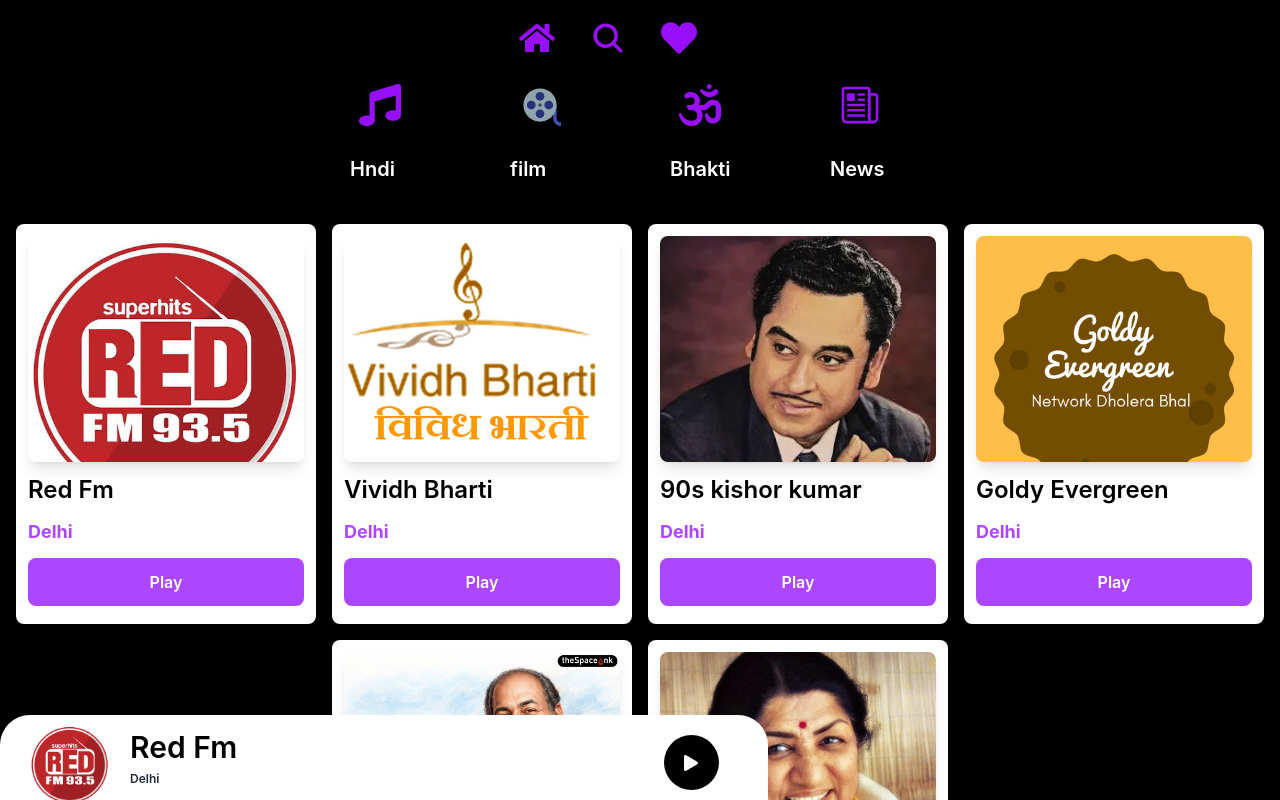
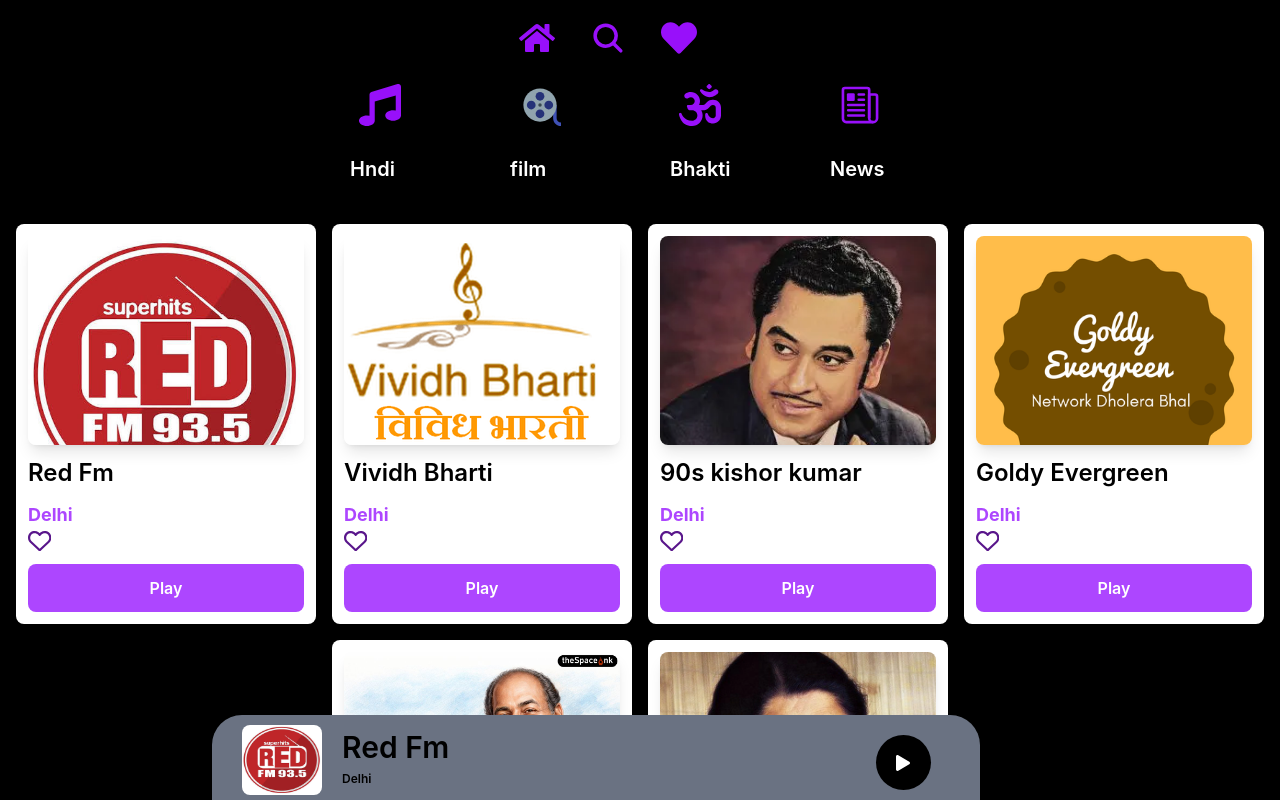
Before and after one commit to bharat3807/Fm-app, a React (Vite) app: page / in a window 1280 px wide. Shown: the top 800 px of the page. Built offline with nearby package versions, Linux system fonts and the light colour scheme.

Commit message:
Added: Likeslice.js and Liked.jsx

```diff
--- a/src/App.jsx
+++ b/src/App.jsx
@@ -2,6 +2,7 @@
 import Home from './pages/Home'
 import Navbar from './components/Navbar'
 import Search from './pages/Search'
+import Liked from './pages/Liked'
 import { BrowserRouter, Routes, Route } from "react-router-dom"
 import Player from './components/Player';
 function App() {
@@ -11,6 +12,7 @@
  <Routes>
   <Route path='/' element={<Home/>}/>
   <Route path='/Search' element={<Search/>}/>
+  <Route path='/Liked' element={<Liked/>}/>
 
 
  </Routes>
--- a/src/components/Cards.jsx
+++ b/src/components/Cards.jsx
@@ -1,5 +1,14 @@
 import React from 'react'
-function Cards({img, name, city,  onPlay }) {
+import { FaHeart, FaRegHeart } from "react-icons/fa6";
+
+import {useDispatch, useSelector} from "react-redux"
+import { AddLike,RemoveLike } from '../redux/LikeSlice';
+import station from '../Station';
+function Cards({img, name, city , stationIndex }) {
+  const dispatch = useDispatch();
+let Likedstation=useSelector(state=>state.Like)
+  const FmExistInLiked=Likedstation.some((station)=>(station.stationIndex==stationIndex))
+
   return (
      <div className='w-[300px] h-[400px] bg-white p-3 rounded-lg flex flex-col gap-3'>
           <div className='w-[100%] h-[60%] overflow-hidden rounded-lg shadow-lg'>
@@ -9,10 +18,23 @@
            {name}
             </div>
             <div className='w-full flex justify-between items-center'>
-          <div className='text-lg font-bold text-purple-500'>{city}</div>
+          <div className='text-lg font-bold text-purple-500 '>{city}
+          <div>
+            {!FmExistInLiked && ( <div onClick={()=>{
+                    dispatch(AddLike({name, img,city,stationIndex }))
+                   }}>
+                   <FaRegHeart className='text-purple-900 text-[1.3em] cursor-pointer'/>
+                   </div>)}
+                   {FmExistInLiked && ( <div onClick={()=>{
+                    dispatch(RemoveLike(stationIndex))
+                   }}>
+                   <FaHeart className='text-purple-900 text-[1.3em] cursor-pointer'/>
+                   </div>)}
+          </div>
+          </div>
 
           </div>
-          <button className='w-full p-3 bg-purple-500 rounded-lg text-white font-semibold hover:bg-purple-700 transition-all cursor-pointer' onClick={onPlay}>Play</button>
+          <button className='w-full p-3 bg-purple-500 rounded-lg text-white font-semibold hover:bg-purple-700 transition-all cursor-pointer' >Play</button>
         </div>
   )
 }
--- a/src/components/Navbar.jsx
+++ b/src/components/Navbar.jsx
@@ -13,7 +13,7 @@
 <Link to={"/Search"}>
  <IoSearch className='w-[36px]  h-[36px]' />
 </Link>
-<Link to={"/"}>
+<Link to={"/Liked"}>
  <FaHeart className='w-[36px]  h-[36px]' />
 </Link>
 
--- a/src/components/Player.jsx
+++ b/src/components/Player.jsx
@@ -10,10 +10,10 @@
 function Player() {
   let {Playingfm, Playfm,pausefm, Index, setIndex}=useContext(datacontext)
   return (
-    <div className='w-[100%] md:w-[60%] h-[85px] bg-white  fixed bottom-[75px] md:bottom-0 rounded-t-[30px] shadow-lg flex pt-[10px] justify-center md:items-center md:p-20px'>
+    <div  className='w-[100%] md:w-[60%] h-[85px] bg-gray-500 absolute fixed bottom-[75px] md:bottom-0 rounded-t-[30px] shadow-lg flex pt-[10px] md:items-center md:p-20px md:right-75'>
        <div className='flex justify-start items-start  gap-[20px] w-[80%] h-[100%] cursor-pointer  pl-[30px]'>
       <div>
-        <img src={station[Index].img} alt='' className='w-[70px] max-h-[70px] md:max-h-[80px] md:w-[80px] rounded-lg object-fill'/>
+        <img src={station[Index].img} alt='' className='w-[70px] max-h-[60px] md:max-h-[70px] md:w-[80px] rounded-lg object-fill'/>
       </div>
 
       <div className='text-[15px] md:text-[20px]'>
@@ -22,7 +22,7 @@
         {station[Index].name}
       </div>
 
-      <div  className='text-gray-800 text-[0.6em] font-semibold ' >
+      <div  className='text-purple-95000 text-[0.6em] font-semibold ' >
         {station[Index].city}
       </div>
       </div>
--- a/src/pages/Home.jsx
+++ b/src/pages/Home.jsx
@@ -9,7 +9,7 @@
 function Home() {
 
   return (
-    <div className='bg-black min-h-screen  '>
+    <div className='bg-black min-h-screen pb-[180px] '>
 
        <div className='  flex gap-5 justify-center pt-16 overflow-hidden object-cover flex-wrap'>
        {Categories.map((category)=>{
@@ -25,8 +25,8 @@
         })}
         <div className='flex flex-wrap gap-4 justify-center items-center'>
 
-          {station.map((item)=>(
-            <Cards key={item.id} img={item.img} name={item.name} city={item.city} />
+          {station.map((item, index)=>(
+            <Cards key={item.id || index} img={item.img} name={item.name} city={item.city} stationIndex={index}/>
           ))}
         </div>
         </div>
--- a/src/pages/Liked.jsx
+++ b/src/pages/Liked.jsx
@@ -0,0 +1,29 @@
+import React from 'react'
+import Player from "../Components/Player";
+import { useSelector } from 'react-redux';
+import Cards from '../components/Cards';
+function Like() {
+  let station=useSelector(state=>state.Like)
+  return (
+    <div  className=" w-full min-h-screen bg-black flex pb-[180px]  justify-center pt-2 md:pt-[100px] items-center flex-col gap-[30px]">
+     <Player/>
+     {!station.length<1?<>
+       <h1 className='text-white text-semibold text-[30px]  md:text-[40px]  my-2 items-center pr-[50px]'>
+      🩷Liked Fm radio
+     </h1>
+     <div className='w-full md:h-[100%] h-[65%] flex  flex-wrap   items-center justify-center gap-3 px-2 overflow-auto'>
+      {station.map((item, index)=>(
+            <Cards key={item.id} img={item.img} name={item.name} city={item.city} stationIndex={item.stationIndex}/>
+          ))}
+
+     </div>
+      </>
+    :
+    <div className='text-gray-700 text-[30px] font-bold mt-10'> No liked Fm </div>
+    }
+
+    </div>
+  )
+}
+
+export default Like
--- /dev/null
+++ b/src/redux/LikeSlice.js
@@ -0,0 +1,24 @@
+import { createSlice } from "@reduxjs/toolkit";
+
+const LikeSlice=createSlice({
+    name:"Liked",
+    initialState:[],
+    reducers:{
+      AddLike:(state,action)=>{
+     let exist =state.find((station)=>station.stationIndex==action.payload.stationIndex)
+     if(exist){
+        return
+    }
+            else{
+               state.push(action.payload)
+            }
+        },
+
+         RemoveLike:(state,action)=>{
+           return state.filter((station)=>(station.stationIndex!==action.payload))
+         }
+    }
+})
+
+export const {AddLike,RemoveLike}= LikeSlice.actions
+export default LikeSlice.reducer
--- a/src/redux/store.js
+++ b/src/redux/store.js
@@ -1,7 +1,8 @@
 import { configureStore } from "@reduxjs/toolkit";
-
+import LikeSlice from "./LikeSlice";
 export const store = configureStore({
   reducer: {
-    app: (state ={}) =>state,
+    Like:LikeSlice
   },
+
 });
```
